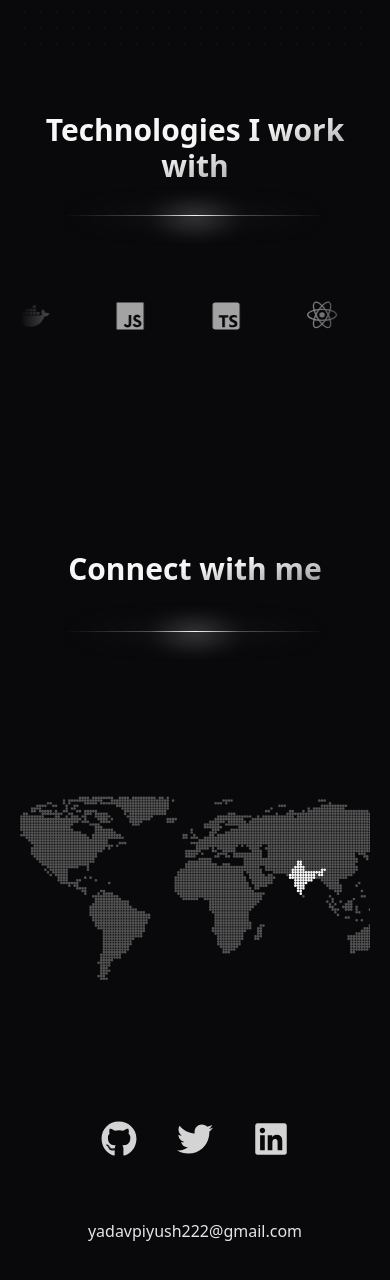
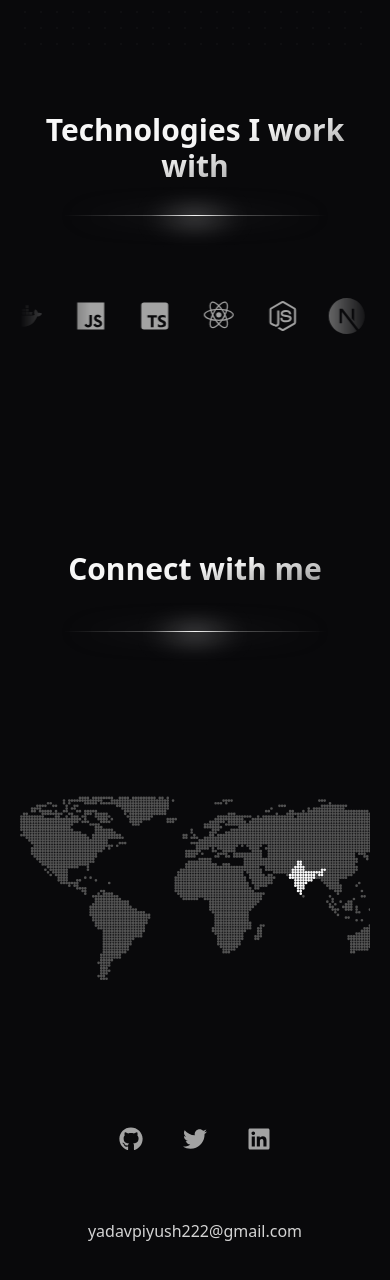
Before and after one commit to piyushyadav1617/portfolio, a Next.js app: page / in a window 390 px wide. Shown: the part 641-1921 px from the top of the page. Built offline with nearby package versions, Linux system fonts and the light colour scheme.

Commit message:
improves connect section

```diff
--- a/app/components/connect.tsx
+++ b/app/components/connect.tsx
@@ -15,7 +15,7 @@ export const Connect = () => {
           className="text-3xl md:text-4xl font-semibold text-center bg-clip-text text-transparent p-4 bg-gradient-to-br from-neutral-50 via-neutral-100 to-neutral-600 bg-opacity-"
           initial={{ y: 20, opacity: 0 }}
           whileInView={{ y: 0, opacity: 1 }}
-          // viewport={{ once: true }}
+          viewport={{ once: true }}
           transition={{ duration: 1 }}
         >
           Connect with me
@@ -26,7 +26,7 @@ export const Connect = () => {
         <motion.div
           initial={{ opacity: 0 }}
           whileInView={{ y: 0, opacity: 1 }}
-          // viewport={{ once: true }}
+          viewport={{ once: true }}
           transition={{ duration: 1 }}
           className="mt-10"
         >
@@ -49,7 +49,7 @@ export const Connect = () => {
         className="w-full"
         initial={{ opacity: 0, y: 10 }}
         whileInView={{ opacity: 1, y: 0 }}
-        // viewport={{ once: true }}
+        viewport={{ once: true }}
         transition={{ duration: 1 }}
       >
         <div className="flex justify-center gap-10 md:gap-20 h-40">
@@ -61,14 +61,14 @@ export const Connect = () => {
                 whileTap={{ scale: 0.9 }}
               >
                 <Link href={s.link} target="_blank">
-                  <s.icon className="text-4xl text-neutral-300" />
+                  <s.icon className="text-2xl md:text-4xl text-neutral-400" />
                 </Link>
               </motion.button>
             );
           })}
         </div>
         <div className="w-full text-center">
-          <span className="text-neutral-200">yadavpiyush222@gmail.com</span>
+          <span className="text-neutral-300">yadavpiyush222@gmail.com</span>
         </div>
       </motion.div>
     </div>
--- a/app/components/line.tsx
+++ b/app/components/line.tsx
@@ -16,7 +16,7 @@ export const Line: React.FC<LineProps> = ({ className }) => {
   const animationProps = {
     initial: { scaleX: 0 },
     whileInView: { scaleX: 1 },
-    // viewport: { once: true },
+    viewport: { once: true },
     transition: { duration: 1 },
   };
 
--- a/app/components/technologies.tsx
+++ b/app/components/technologies.tsx
@@ -22,7 +22,7 @@ export const Technologies = () => {
         className="text-3xl md:text-4xl font-semibold text-center bg-clip-text text-transparent p-4 bg-gradient-to-br from-neutral-50 via-neutral-100 to-neutral-600 bg-opacity-50"
         initial={{ y: 20, opacity: 0 }}
         whileInView={{ y: 0, opacity: 1 }}
-        // viewport={{ once: true }}
+        viewport={{ once:true }}
         transition={{ duration: 1}}
       >
         Technologies I work with
@@ -33,7 +33,7 @@ export const Technologies = () => {
       <motion.div
         initial={{ opacity: 0 }}
         whileInView={{ opacity: 1 }}
-        // viewport={{ once: true }}
+        viewport={{ once: true }}
         transition={{ delay: 0.3, duration: 1 }}
       >
         <InfiniteMovingCards
--- a/components/ui/infinite-moving-cards.tsx
+++ b/components/ui/infinite-moving-cards.tsx
@@ -86,7 +86,7 @@ export const InfiniteMovingCards = ({
       >
         {items.map((item, idx) => (
           <li
-            className="w-20 md:w-40 max-w-full relative  flex-shrink-0 px-6 flex flex-col items-center justify-between "
+            className="w-12 md:w-40 max-w-full relative  flex-shrink-0 px-2 md:px-6 flex flex-col items-center justify-between "
             key={item.name}
           >
 
--- a/components/ui/pin.tsx
+++ b/components/ui/pin.tsx
@@ -21,10 +21,10 @@ export const PinContainer = ({
   );
 
   const onMouseEnter = () => {
-    setTransform("translate(-50%,-50%) rotateX(40deg) scale(0.9)");
+    setTransform("translate(-50%,-50%) rotateX(45deg)");
   };
   const onMouseLeave = () => {
-    setTransform("translate(-50%,-50%) rotateX(0deg) scale(1)");
+    setTransform("translate(-50%,-50%) rotateX(0deg) ");
   };
 
   return (
@@ -69,7 +69,7 @@ export const PinPerspective = ({
     transition={{ delay: 1}}
     className="pointer-events-none  w-96 h-80 flex items-center justify-center opacity-0 group-hover/pin:opacity-100 z-[60] transition duration-1000">
       <div className=" w-full h-full  flex-none  inset-0">
-        <div className="absolute z-20 top-0 right-[15%]  flex justify-center">
+        <div className="absolute z-20 top-0 right-[13%]  flex justify-center">
           <a
             href={href}
             target={"_blank"}
@@ -88,7 +88,7 @@ export const PinPerspective = ({
             perspective: "1000px",
             transform: "rotateX(70deg) translateZ(0)",
           }}
-          className="absolute right-[6rem] top-1/2 ml-[0.09375rem] mt-4 -translate-x-1/2 -translate-y-1/2"
+          className="absolute right-[5.2rem] top-1/2 ml-[0.09375rem] mt-4 -translate-x-1/2 -translate-y-1/2"
         >
           <>
             <motion.div
@@ -155,10 +155,10 @@ export const PinPerspective = ({
         </div>
 
         <>
-          <motion.div className="absolute right-24 bottom-1/2 bg-gradient-to-b from-transparent via-neutral-50 to-neutral-600 translate-y-[14px] w-px h-0 group-hover/pin:h-40 blur-[2px]" />
-          <motion.div className="absolute right-24 bottom-1/2 bg-gradient-to-b from-transparent to-neutral-50 translate-y-[14px] w-px h-0 group-hover/pin:h-40  " />
-          <motion.div className="absolute right-24 translate-x-[1.5px] bottom-1/2 bg-neutral-50 translate-y-[14px] w-[4px] h-[4px] rounded-full z-40 blur-[3px]" />
-          <motion.div className="absolute right-24 translate-x-[0.5px] bottom-1/2 bg-neutral-50 translate-y-[14px] w-[2px] h-[4px] rounded-full z-40 " />
+          <motion.div className="absolute right-[5.5rem] bottom-1/2 bg-gradient-to-b from-transparent via-neutral-50 to-neutral-600 translate-y-[14px] w-px h-0 group-hover/pin:h-40 blur-[2px]" />
+          <motion.div className="absolute right-[5.5rem] bottom-1/2 bg-gradient-to-b from-transparent to-neutral-50 translate-y-[14px] w-px h-0 group-hover/pin:h-40  " />
+          <motion.div className="absolute right-[5.5rem] translate-x-[1.5px] bottom-1/2 bg-neutral-50 translate-y-[14px] w-[4px] h-[4px] rounded-full z-40 blur-[3px]" />
+          <motion.div className="absolute right-[5.5rem] translate-x-[0.5px] bottom-1/2 bg-neutral-50 translate-y-[14px] w-[2px] h-[4px] rounded-full z-40 " />
         </>
       </div>
     </motion.div>
```
